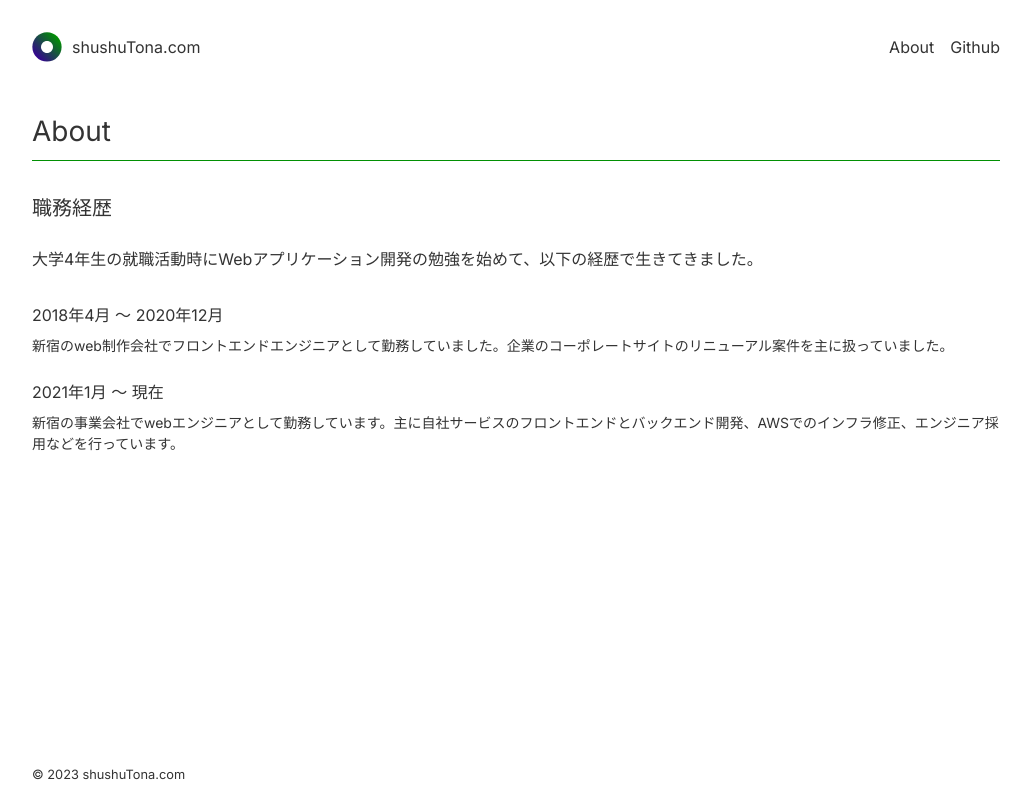
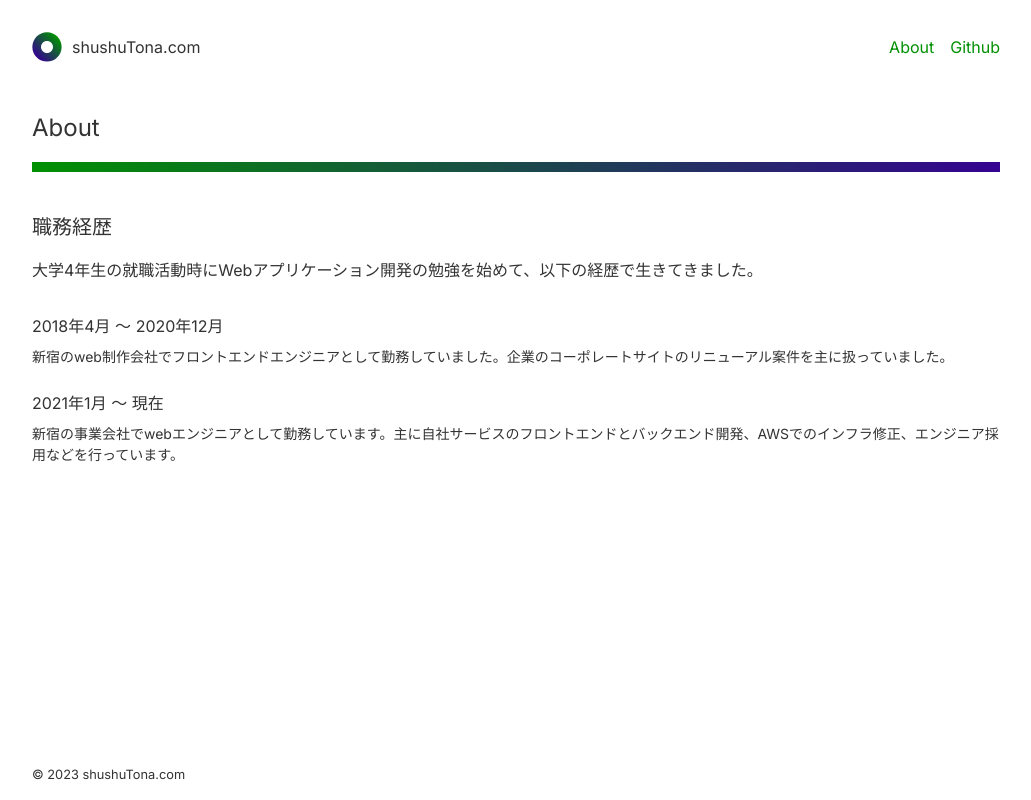
Before and after one commit to shushuTona/shushutona.com, a Next.js app in the folder blog/: page /about in a window 1280 px wide. Shown: the whole page, without its empty margins (124-1155 px from the left). Built offline with nearby package versions, Linux system fonts and the light colour scheme.

Commit message:
update global css

```diff
--- a/blog/app/globals.css
+++ b/blog/app/globals.css
@@ -6,6 +6,11 @@
   --foreground-rgb: 51, 51, 51;
   --background-start-rgb: 255, 255, 255;
   --background-end-rgb: 255, 255, 255;
+}
+
+::selection {
+  color: #fff;
+  background-color: #350391;
 }
 
 @media (prefers-color-scheme: dark) {
@@ -37,39 +42,49 @@ body {
     font-size: 1rem;
 }
 
-h1 {
-  margin: 1.75rem 0 2rem;
-  padding: 0 0 .5rem;
-  font-size: 1.75rem;
-  border-bottom: 1px solid #019003;
+h1:not([class]) {
+  margin: 2.5rem 0 1.5rem;
+  padding: 0 0 1rem;
+  font-size: 1.5rem;
+  border-bottom: 10px solid #019003;
+  border-image: linear-gradient(to right, #019003 0%, #350391 100%);
+  border-image-slice: 1;
 }
 
-h2 {
-  margin: 1.25rem 0 1.5rem;
+h2:not([class]) {
+  margin: 2.5rem 0 1rem;
   font-size: 1.25rem;
 }
 
-a {
+h3:not([class]) {
+  margin: 2rem 0 1rem;
+  font-size: 1rem;
+  font-weight: bold;
+  color: #350391;
+}
+
+a:not([class]) {
+  color: #019003;
   transition: color .5s;
 }
 
-a:hover,
-a:focus {
-  color: #019003;
+a:not([class]):hover,
+a:not([class]):focus {
+  color: #350391;
 }
 
 .main > *:first-child {
-  margin-top: 0;
+  margin-top: 0 !important;
 }
 
 .main > *:last-child {
-  margin-bottom: 0;
+  margin-bottom: 0 !important;
 }
 
 .main p {
   margin: 1rem 0;
 }
 
-.main a {
+.main a:not([class]) {
   text-decoration: underline;
 }
```
